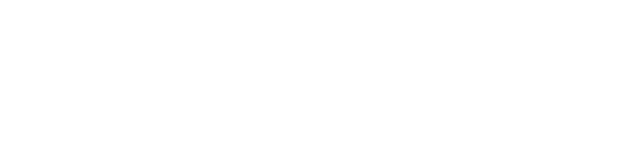
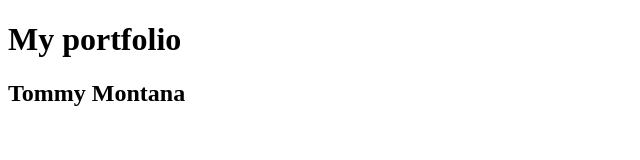
Before and after one commit to TommyM0ntana/sunday, a plain HTML site: page index.html in a window 1280 px wide. Shown: the whole page, without its empty margins (0-640 px from the left). Drawn offline with Linux system fonts and the light colour scheme.

Commit message:
adding h1 and h2

```diff
--- a/index.html
+++ b/index.html
@@ -7,22 +7,19 @@
   </head>
 
   <body>
+<div id="welcome section">
+<header>
+<h1>My portfolio</h1>
+<h2>Tommy Montana</h2>
 
 
-    <script src="https://cdn.freecodecamp.org/testable-projects-fcc/v1/bundle.js"></script>
 
-    <!--
+</header>
 
-    Hello Camper!
 
-    For now, the test suite only works in Chrome!
-    Please read the README below in the JS Editor before beginning.
-    Feel free to delete this message once you have read it.
-    Good luck and Happy Coding!
+</div>
 
-    - The freeCodeCamp Team
 
-    -->
     <script  src="js/index.js"></script>
   </body>
 </html>
```
